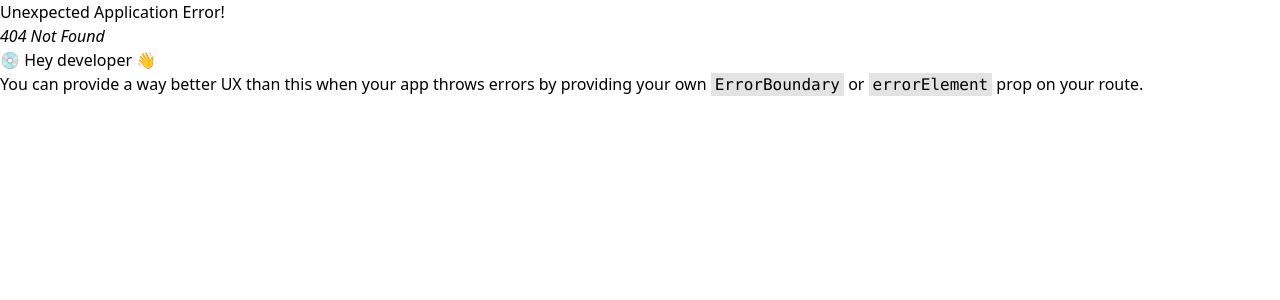
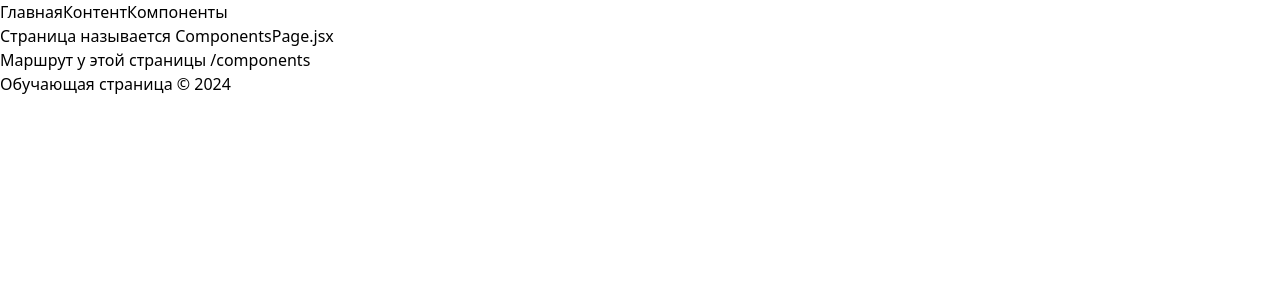
Before and after one commit to GGolovnya/-, a React (Vite) app in the folder client/: page /components in a window 1280 px wide. Before the commit this address had no page. Shown: the top 300 px of the page. Built offline with nearby package versions, Linux system fonts and the light colour scheme.

Commit message:
создание дополнительных страниц

```diff
--- a/client/src/components/Navigation.jsx
+++ b/client/src/components/Navigation.jsx
@@ -4,6 +4,8 @@ function Navigation() {
   return (
     <nav>
       <NavLink to="/">Главная</NavLink>
+      <NavLink to="/content">Контент</NavLink>
+      <NavLink to="/components">Компоненты</NavLink>
     </nav>
   );
 }
--- /dev/null
+++ b/client/src/pages/ComponentsPage.jsx
@@ -0,0 +1,12 @@
+import React from "react";
+
+const ComponentsPage = () => {
+    return (
+        <div>
+            <h1>Страница называется ComponentsPage.jsx</h1>
+            <p>Маршрут у этой страницы /components </p>
+        </div>
+    );
+}
+
+export default ComponentsPage;
--- /dev/null
+++ b/client/src/pages/ContentPage.jsx
@@ -0,0 +1,12 @@
+import React from 'react';
+
+const ContentPage = () => {
+    return (
+        <div>
+            <h1>Страница называется ContentPage.jsx</h1>
+            <p>Маршрут у этой страницы /content </p>
+        </div>
+    );
+}
+
+export default ContentPage;
--- a/client/src/pages/WelcomePage.jsx
+++ b/client/src/pages/WelcomePage.jsx
@@ -3,8 +3,8 @@ import React from 'react';
 const WelcomePage = () => {
     return (
         <div>
-            <h1>Welcome to our React application!</h1>
-            <p>This is a simple example of a React component.</p>
+            <h1>Страница называется WelcomePage.jsx</h1>
+            <p>Маршрут у этой страницы / </p>
         </div>
     );
 }
```
Also changed, not shown: client/src/routes/index.jsx (+11 -0 lines).
